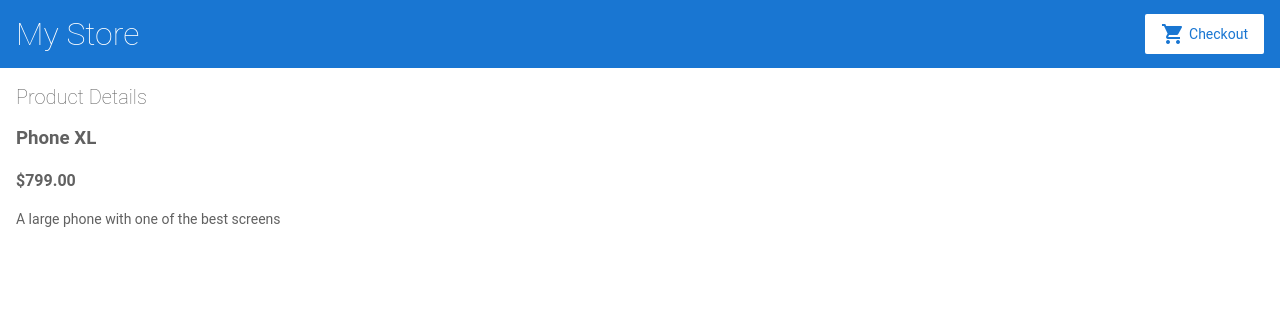
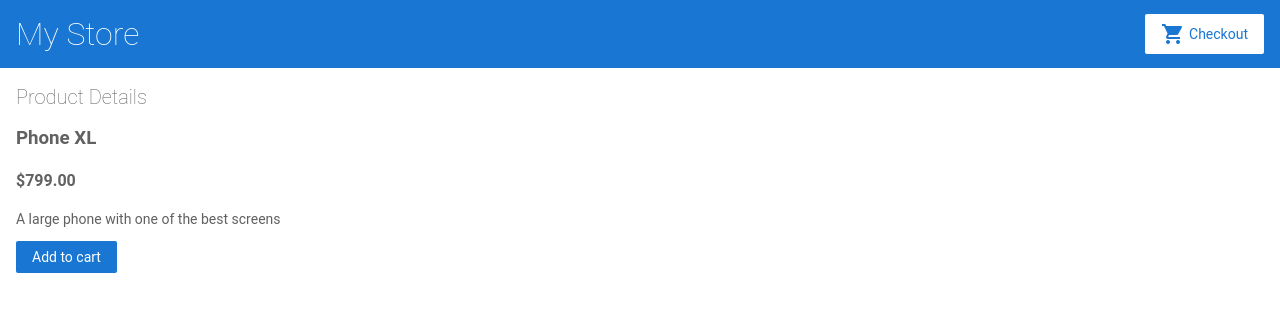
Before and after one commit to afolabiopakunle/angular-jumpstart, an Angular app: page /products/1 in a window 1280 px wide. Shown: the top 312 px of the page. Built offline with nearby package versions, Linux system fonts and the light colour scheme.

Commit message:
add to cart works

```diff
--- a/src/app/product-details/product-details.component.html
+++ b/src/app/product-details/product-details.component.html
@@ -4,4 +4,6 @@
   <h3>{{ product.name }}</h3>
   <h4>{{ product.price | currency }}</h4>
   <p>{{ product.description }}</p>
+
+  <button (click)="addToCart(product)">Add to cart</button>
 </div>
--- a/src/app/product-details/product-details.component.ts
+++ b/src/app/product-details/product-details.component.ts
@@ -19,7 +19,7 @@ export class ProductDetailsComponent implements OnInit {
 
   product: Product | undefined;
 
-  addToCart(product) {
+  addToCart(product: Product) {
     this.cartService.addToCart(product);
     window.alert('Your product has been added to cart');
   }
```
